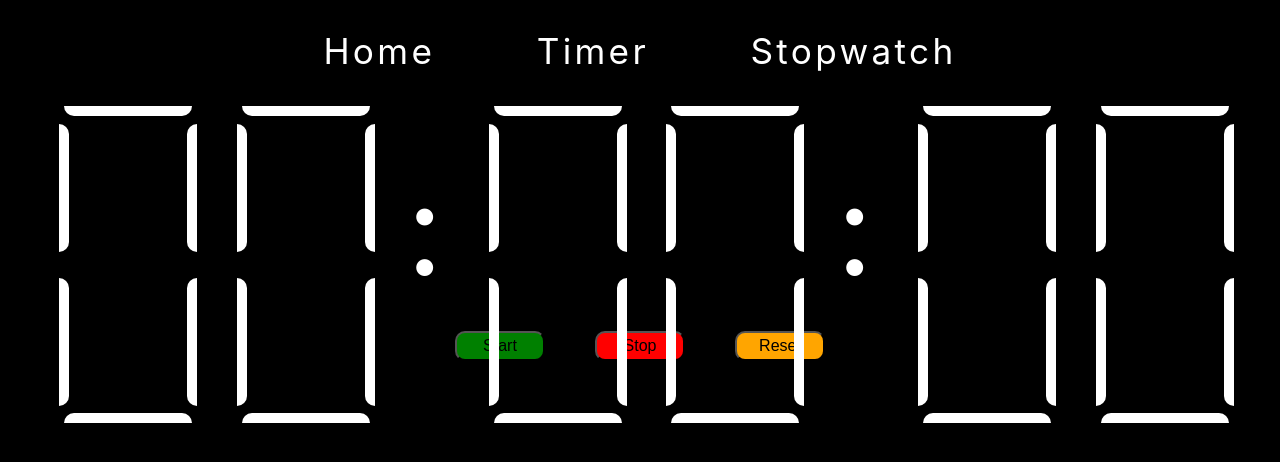
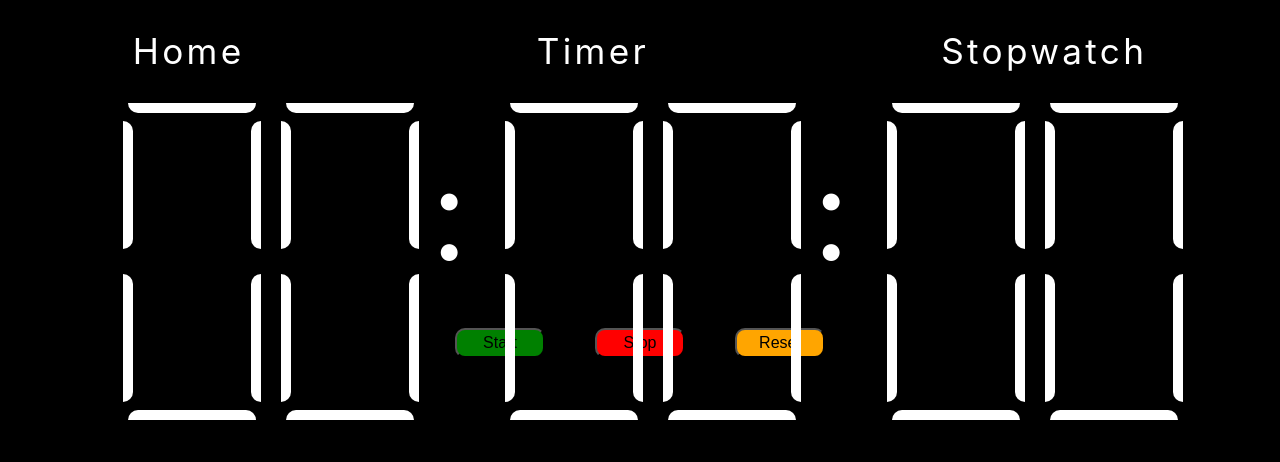
Before and after one commit to Muralivvrsn/digital-clock, a React (Create React App) app: page /stopwatch in a window 1280 px wide. Shown: the top 462 px of the page. Built offline with nearby package versions, Linux system fonts and the light colour scheme.

Commit message:
update css , inputjsfile

```diff
--- a/src/App.css
+++ b/src/App.css
@@ -4,14 +4,20 @@
   flex-flow: column;
   align-items: center;
   background-color: rgba(0, 0, 0, 0.9);
+
+
 }
 
 .clock-box {
-  width: 90%;
+  background-clip: text;
+  -webkit-background-clip: text;
+  -webkit-text-fill-color: rgba(255,255,255);
+  width: 80%;
   display: flex;
   justify-content: space-between;
   margin: auto;
-  height: 100%;
+  height: auto;
+
 }
 button {
   cursor: pointer;
@@ -27,6 +33,7 @@ button {
   display: flex;
   width: 10%;
   height: 195px;
+
   /* margin: 0px 60px; */
 }
 .stick {
@@ -78,20 +85,21 @@ button {
   background-color: rgb(255, 255, 255);
 }
 .Black {
-  background-color: rgb(0, 0, 0);
+  background-color: rgba(0, 0, 0, 0.5);
 }
 .Red{
   background-color: red;
 }
 
 nav {
+
   display: flex;
   justify-content: space-evenly;
-  gap: 50px;
+  gap: 20%;
   scale: 1.1;
-  width: 50%;
+  width: 80%;
   height: auto;
-  margin: 30px auto;
+  margin: 30px;
   /* border: 2px solid red; */
 }
 nav a{
@@ -234,6 +242,9 @@ input::-webkit-inner-spin-button {
   text-align: center;
   margin: 20px 2px 20px 20px;
 }
+input:focus{
+  outline: none;
+}
 #input-btn{
   border-radius: 3px;
   font-size: 10px;
--- a/src/components/Input.js
+++ b/src/components/Input.js
@@ -1,4 +1,4 @@
-import { func } from 'prop-types';
+
 import React, { useEffect, useState, useRef } from 'react'
 
 const Input = (props) => {
@@ -11,6 +11,7 @@ const Input = (props) => {
       changeScreen(true)
     }, 1000);
   },[]);
+  //--------------------------------------------------------
   const useref1 = useRef(null);
   const useref2 = useRef(null);
   function changeFocus1(e){
@@ -21,11 +22,12 @@ const Input = (props) => {
     if(e.keyCode===13)
     useref1.current.focus();
   }
+  //--------------------------------------------------------
   const update = ()=>props.func([hr,min,sec,true]);
   return (
     <div className={(takeInput?"getAnimate":" ")+" classInput " + (props.display?' inputNoDisplay':' inputDisplay')}>
         <div className='input'>
-            <input type="number" min='0' max={24} onChange={(e)=>setHour(e.target.value)} autoFocus onKeyDown={(e)=>changeFocus(e)}/>
+            <input type="number" min={0} max={24} onChange={(e)=>setHour(e.target.value)} autoFocus onKeyDown={(e)=>changeFocus(e)}/>
             hr
             <input type="number" min={0} max={59}   onChange={(e)=>setMinute(e.target.value)} ref={useref1} onKeyDown={(e)=>changeFocus1(e)}/>
             min
```
